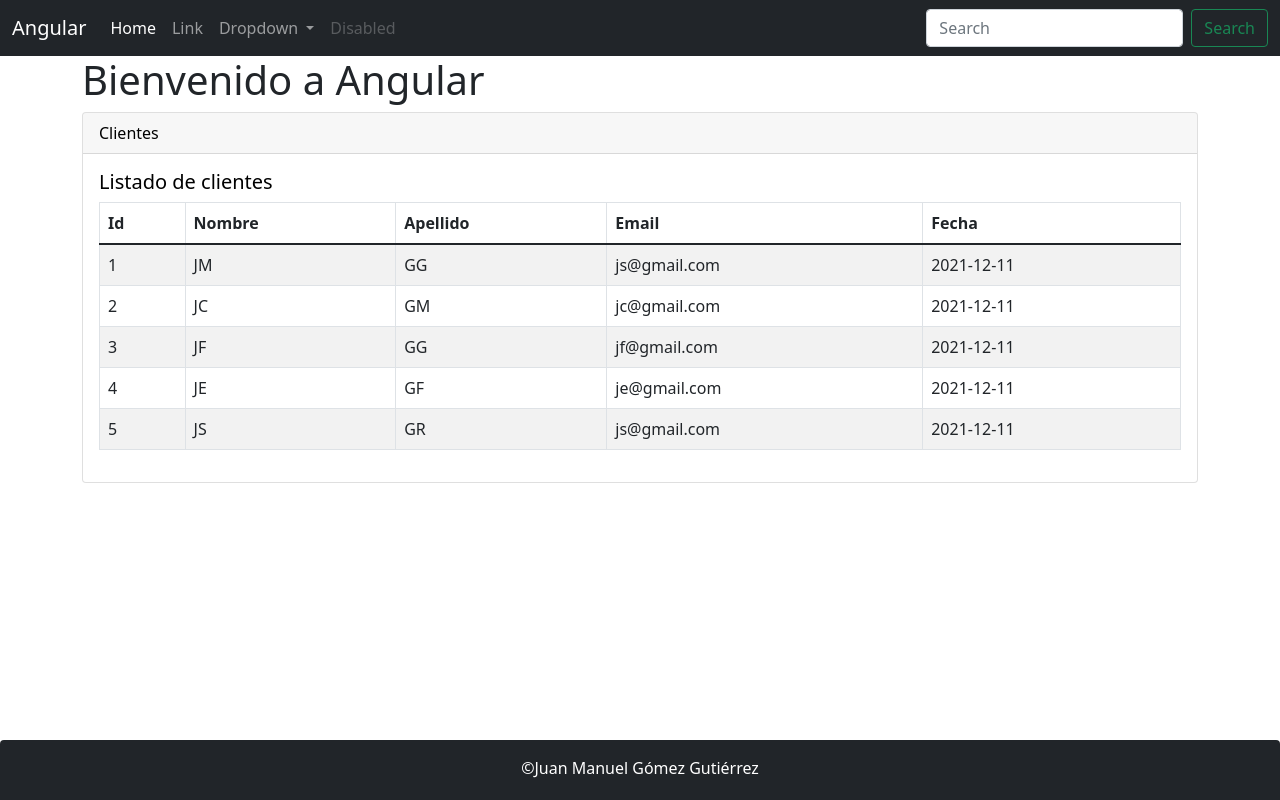
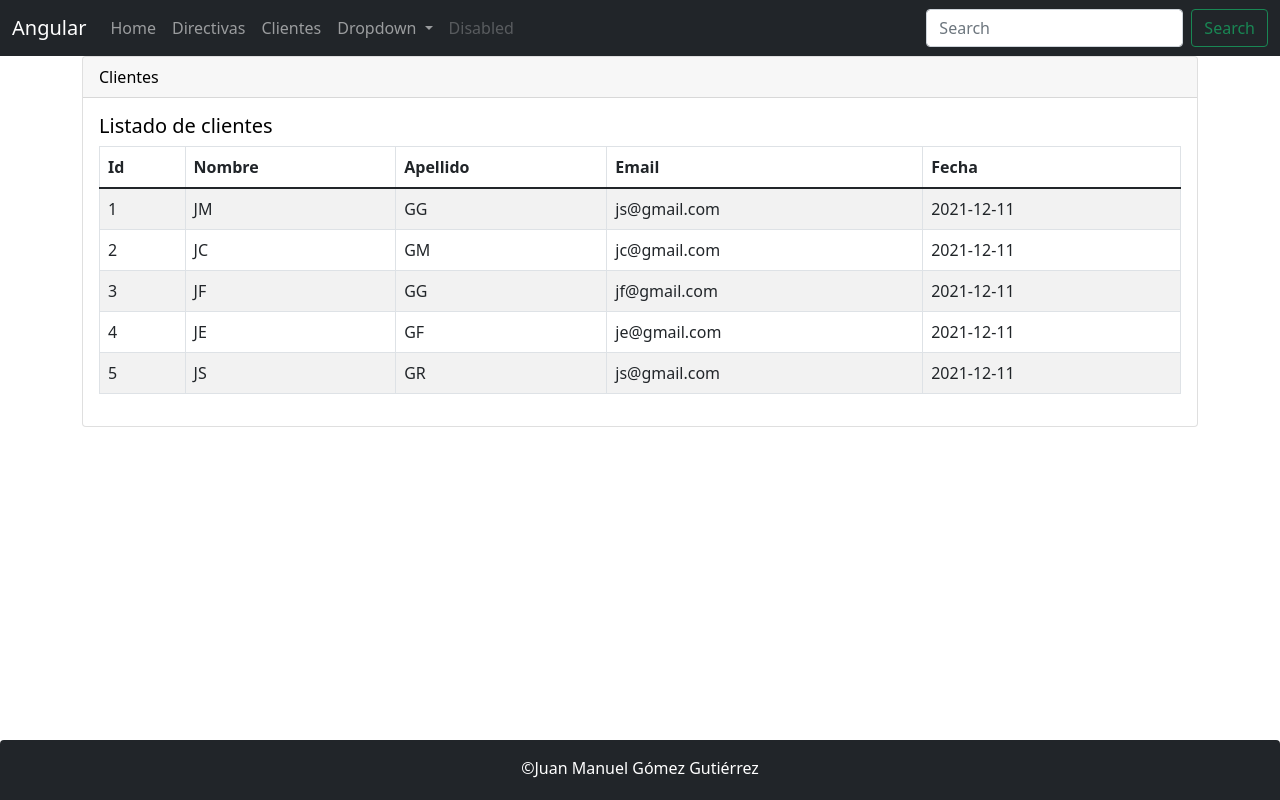
Before and after one commit to juanma991508/clientesApp, an Angular app: page /clientes in a window 1280 px wide. Built offline with nearby package versions, Linux system fonts and the light colour scheme.

Commit message:
Ultimas modificaciones

```diff
--- a/src/app/app.component.html
+++ b/src/app/app.component.html
@@ -1,9 +1,6 @@
 <app-header></app-header>
 <div class="container">
-<h1>
-  {{ title }}
-</h1>
-<app-clientes></app-clientes>
+<router-outlet></router-outlet>
 </div>
 
 <app-footer></app-footer>
--- a/src/app/header/header.component.html
+++ b/src/app/header/header.component.html
@@ -7,10 +7,13 @@
     <div class="collapse navbar-collapse" id="navbarSupportedContent">
       <ul class="navbar-nav me-auto mb-2 mb-lg-0">
         <li class="nav-item">
-          <a class="nav-link active" aria-current="page" href="#">Home</a>
+          <a class="nav-link" aria-current="page" href="#">Home</a>
         </li>
-        <li class="nav-item">
-          <a class="nav-link" href="#">Link</a>
+        <li class="nav-item" routerLinkActive="active" >
+          <a class="nav-link" routerLink="/directivas" >Directivas</a>
+        </li>
+        <li class="nav-item" routerLinkActive="active" >
+          <a class="nav-link" routerLink="/clientes" >Clientes</a>
         </li>
         <li class="nav-item dropdown">
           <a class="nav-link dropdown-toggle" href="#" id="navbarDropdown" role="button" data-bs-toggle="dropdown" aria-expanded="false">
```
Also changed, not shown: src/app/app.module.ts (+4 -3 lines).
